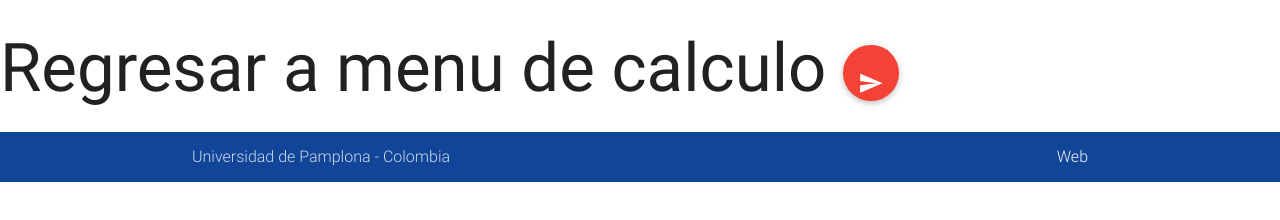
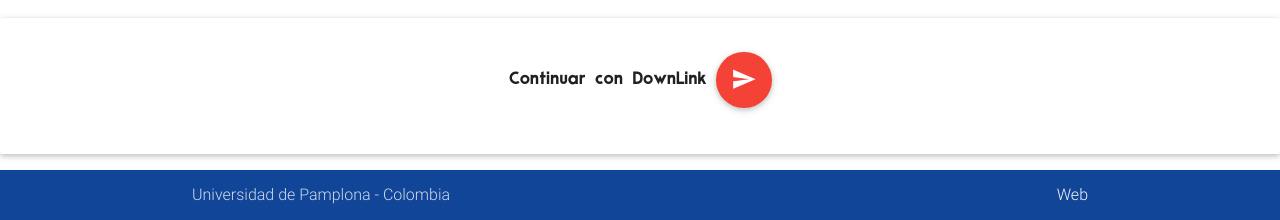
Before and after one commit to Luda16-zz/satellite-link, a plain HTML site: page pages/results-up.html in a window 1280 px wide. Shown: the part 630-850 px from the top of the page. Before the commit the page ends 812 px from the top, so only its background shows below. Drawn offline with Linux system fonts and the light colour scheme.

Commit message:
Final navigation fixed in down

```diff
--- a/pages/results-up.html
+++ b/pages/results-up.html
@@ -86,12 +86,17 @@
       </div>
         	</div>
     </main>
-    <h1 align="left"  class="text">Regresar a menu de calculo
-                        <a href="calculos.html" class="btn-floating btn-large waves-effect waves-light red">
-                            <i class="material-icons">send</i>
-                        </a>
-                    </h1>
-
+     <div class="card">
+          <div class="row">
+              <div class="col s12">
+                  <h1 align="left"  class="titulo1">Continuar con DownLink
+                      <a href="down-one.html" class="btn-floating btn-large waves-effect waves-light red">
+                          <i class="material-icons">send</i>
+                      </a>
+                  </h1>
+              </div>
+          </div>
+        </div>
     <footer class="page-footer blue darken-4">
         <div class="footer-copyright">
             <div class="container">
```
Also changed, not shown: pages/down-one.html (+4 -9 lines), pages/down-two.html (+12 -7 lines).
